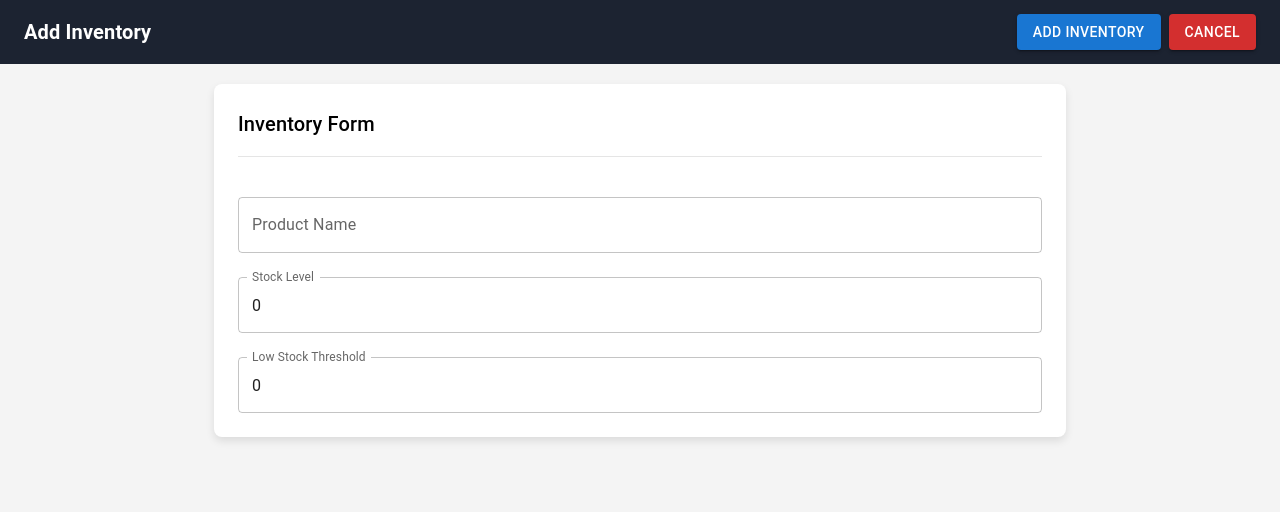
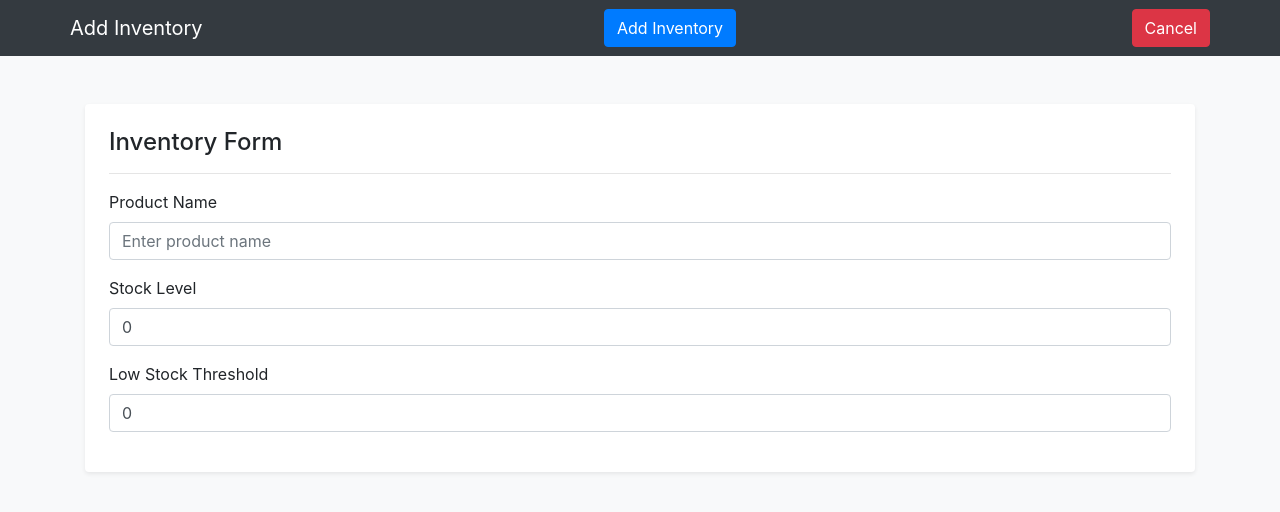
Before and after one commit to kiiigaaa/E-commerce-application-EAD, a React (Vite) app in the folder frontend-EAD (1)/frontend-EAD (1)/frontend/: page /addInventory in a window 1280 px wide. Shown: the top 512 px of the page. Built offline with nearby package versions, Linux system fonts and the light colour scheme.

Commit message:
Update AddInventory.jsx

```diff
--- a/frontend-EAD (1)/frontend-EAD (1)/frontend/src/Pages/AdminDash/AddInventory.jsx
+++ b/frontend-EAD (1)/frontend-EAD (1)/frontend/src/Pages/AdminDash/AddInventory.jsx
@@ -1,5 +1,5 @@
 import { useState, useEffect } from 'react';
-import { TextField, Button, Container, Grid, Typography, AppBar, Toolbar, Select, MenuItem, FormControl, InputLabel } from '@mui/material';
+import { Container, Form, Button, Navbar } from 'react-bootstrap';
 import axios from 'axios';
 import Swal from 'sweetalert2';
 import { useNavigate } from 'react-router-dom';
@@ -23,8 +23,7 @@ const AddInventory = () => {
         if (info.editBtn) {
             setNewObject(info.row);
         }
-        // eslint-disable-next-line react-hooks/exhaustive-deps
-    }, []);
+    }, [info]);
 
     const handleAdd = async () => {
         if (validateForm()) {
@@ -32,7 +31,7 @@ const AddInventory = () => {
                 await axios.post(
                     `${configs.apiUrl}/Inventory/CreateInventory`, newObject,
                     { headers: { 'Authorization': `Bearer ${token}` } }
-                )
+                );
                 Swal.fire({
                     title: "Success!",
                     text: "Added successfully.",
@@ -60,7 +59,7 @@ const AddInventory = () => {
             stockLevel: newObject.stockLevel,
             lowStockThreshold: newObject.lowStockThreshold,
             stockAlert: newObject.stockAlert,
-        }
+        };
         if (validateForm()) {
             try {
                 await axios.put(
@@ -80,19 +79,20 @@ const AddInventory = () => {
             } catch (error) {
                 Swal.fire({
                     title: "Error!",
-                    text: "Failed to Update or Stock is Exceeded.",
+                    text: "Failed to update or stock is exceeded.",
                     icon: 'error',
                     confirmButtonText: "OK"
                 });
             }
         }
-    }
+    };
 
     const validateForm = () => {
         let errors = {};
         let isValid = true;
+
         if (!newObject.productName.trim()) {
-            errors.productName = 'Status is required';
+            errors.productName = 'Product Name is required';
             isValid = false;
         }
         if (!newObject.stockLevel) {
@@ -114,77 +114,66 @@ const AddInventory = () => {
     };
 
     return (
-        <div style={{ height: '100vh', paddingTop: '64px', backgroundColor: '#f4f4f4' }}>
-            <AppBar position="fixed" style={{ backgroundColor: '#1c2331', boxShadow: 'none' }}>
-                <Toolbar>
-                    {(info.editBtn) ? (
-                        <Typography variant="h6" style={{ flexGrow: 1, fontWeight: 'bold' }}>
-                            Edit Inventory
-                        </Typography>
-                    ) : (
-                        <Typography variant="h6" style={{ flexGrow: 1, fontWeight: 'bold' }}>
-                            Add Inventory
-                        </Typography>
-                    )}
-
-                    <div style={{ flexGrow: 1 }}></div>
-                    {(info.editBtn) ? (
-                        <Button variant="contained" color="primary" onClick={handleEdit}>
-                            Edit Inventory
-                        </Button>
-                    ) : (
-                        <Button variant="contained" color="primary" onClick={handleAdd}>
-                            Add Inventory
-                        </Button>
-                    )}
-                    <Button variant="contained" color="error" onClick={handleCancel} style={{ marginLeft: '8px' }}>
+        <div className="bg-light" style={{ height: '100vh', paddingTop: '56px' }}>
+            <Navbar bg="dark" variant="dark" fixed="top">
+                <Container>
+                    <Navbar.Brand>{info.editBtn ? 'Edit Inventory' : 'Add Inventory'}</Navbar.Brand>
+                    <Button variant="primary" onClick={info.editBtn ? handleEdit : handleAdd}>
+                        {info.editBtn ? 'Edit Inventory' : 'Add Inventory'}
+                    </Button>
+                    <Button variant="danger" onClick={handleCancel} style={{ marginLeft: '10px' }}>
                         Cancel
                     </Button>
-                </Toolbar>
-            </AppBar>
-            <Container maxWidth="md" style={{ marginTop: '20px' }}>
-                <div style={{ backgroundColor: '#fff', padding: '24px', borderRadius: '8px', boxShadow: '0px 4px 8px rgba(0, 0, 0, 0.1)' }}>
-                    <Grid container spacing={3}>
-                        <Grid item xs={12}>
-                            <Typography variant="h6" style={{ marginBottom: '10px', color: 'black' }}>
-                                Inventory Form
-                            </Typography>
-                            <hr />
-                        </Grid>
-                        <Grid item xs={12}>
-                            <TextField
-                                label="Product Name"
-                                fullWidth
+                </Container>
+            </Navbar>
+
+            <Container className="mt-5">
+                <div className="bg-white p-4 rounded shadow-sm">
+                    <h4>Inventory Form</h4>
+                    <hr />
+                    <Form>
+                        <Form.Group className="mb-3">
+                            <Form.Label>Product Name</Form.Label>
+                            <Form.Control
+                                type="text"
+                                placeholder="Enter product name"
                                 value={newObject.productName}
                                 onChange={(e) => setNewObject({ ...newObject, productName: e.target.value })}
-                                error={!!errors.productName}
-                                helperText={errors.productName}
+                                isInvalid={!!errors.productName}
                             />
-                        </Grid>
-                        <Grid item xs={12}>
-                            <TextField
-                                label="Stock Level"
-                                fullWidth
+                            <Form.Control.Feedback type="invalid">
+                                {errors.productName}
+                            </Form.Control.Feedback>
+                        </Form.Group>
+
+                        <Form.Group className="mb-3">
+                            <Form.Label>Stock Level</Form.Label>
+                            <Form.Control
+                                type="number"
+                                placeholder="Enter stock level"
                                 value={newObject.stockLevel}
                                 onChange={(e) => setNewObject({ ...newObject, stockLevel: e.target.value })}
-                                error={!!errors.stockLevel}
-                                helperText={errors.stockLevel}
-                                type='number'
+                                isInvalid={!!errors.stockLevel}
                             />
-                        </Grid>
-                        <Grid item xs={12}>
-                            <TextField
-                                label="Low Stock Threshold"
-                                fullWidth
+                            <Form.Control.Feedback type="invalid">
+                                {errors.stockLevel}
+                            </Form.Control.Feedback>
+                        </Form.Group>
+
+                        <Form.Group className="mb-3">
+                            <Form.Label>Low Stock Threshold</Form.Label>
+                            <Form.Control
+                                type="number"
+                                placeholder="Enter low stock threshold"
                                 value={newObject.lowStockThreshold}
                                 onChange={(e) => setNewObject({ ...newObject, lowStockThreshold: e.target.value })}
-                                error={!!errors.lowStockThreshold}
-                                helperText={errors.lowStockThreshold}
-                                type='number'
+                                isInvalid={!!errors.lowStockThreshold}
                             />
-                        </Grid>
-
-                    </Grid>
+                            <Form.Control.Feedback type="invalid">
+                                {errors.lowStockThreshold}
+                            </Form.Control.Feedback>
+                        </Form.Group>
+                    </Form>
                 </div>
             </Container>
         </div>
```
